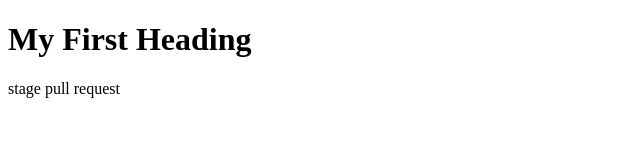
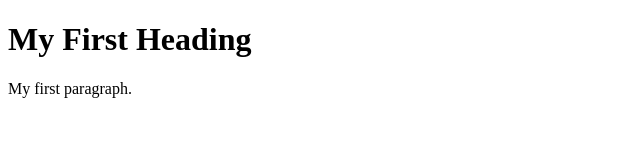
Before and after one commit to MSAhmed99/web-dev, a plain HTML site: page heading-paragraph.html in a window 1280 px wide. Shown: the full height of the page, 0-640 px from the left. Drawn offline with Linux system fonts and the light colour scheme.

Commit message:
Revert "Stage"

```diff
--- a/heading-paragraph.html
+++ b/heading-paragraph.html
@@ -4,7 +4,7 @@
 
 <h1>My First Heading</h1>
 
-<p>stage pull request</p>
+<p>My first paragraph.</p>
 
 </body>
 </html>
```
